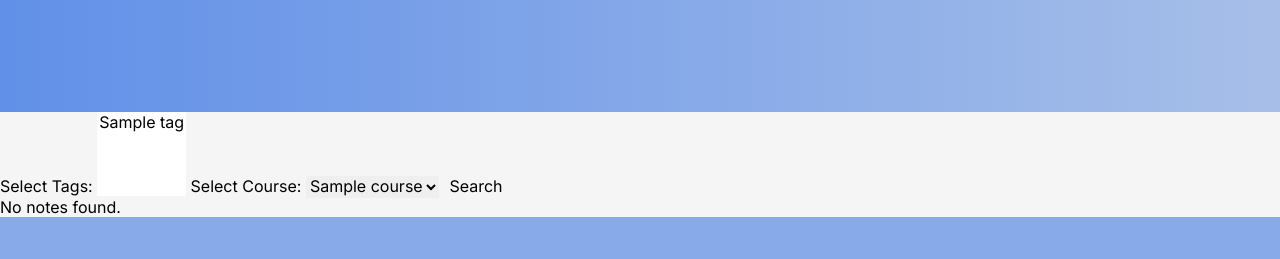
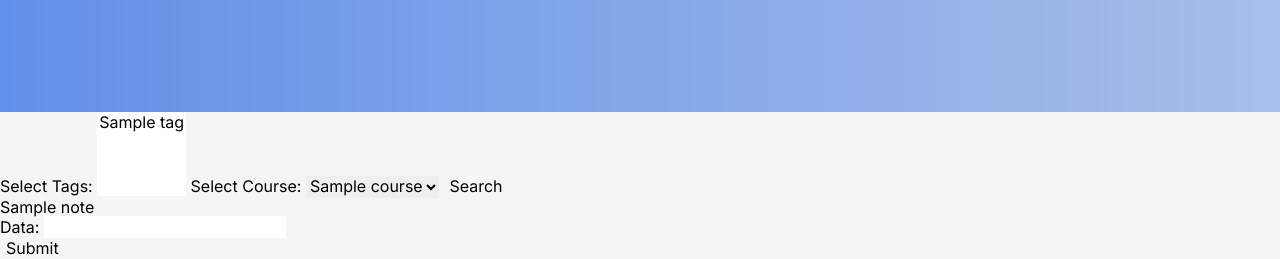
Before and after one commit to CgvO/NotePond, a Django app: page /search/ in a window 1280 px wide. Shown: the part 888-1147 px from the top of the page. Before the commit the page ends 1105 px from the top, so only its background shows below. Run offline with Django 4.2, Linux system fonts and the light colour scheme; tables that the repository leaves empty hold one stand-in row (values such as "Sample post").

Commit message:
Added search bar

```diff
--- a/NotePond/common/forms.py
+++ b/NotePond/common/forms.py
@@ -15,3 +15,6 @@ class NoteForm(forms.ModelForm):
         widgets = {
             'tags': Select2MultipleWidget(),
         }
+
+class search(forms.Form):
+    data = forms.CharField(max_length=20)
--- a/NotePond/common/templates/noteSearch.html
+++ b/NotePond/common/templates/noteSearch.html
@@ -172,6 +172,12 @@
     {% else %}
         <p>No notes found.</p>
     {% endif %}
+    <form method=POST name="searched">
+      {% csrf_token %} {{form.as_p}}
+      <button type="submit" name="searched">Submit</button>
+
+  </form>
+
     {% endblock %}
   </main>
 </html>
--- a/NotePond/common/views.py
+++ b/NotePond/common/views.py
@@ -5,10 +5,9 @@ from django.http import FileResponse
 from .forms import NoteForm
 from django.forms import formset_factory
 from .models import *
-
+from .forms import *
+from .filter import *
 # Create your views here.
-
-
 def home(request):
     return render(request, 'base.html')
 
@@ -16,24 +15,31 @@ def home(request):
 def noteSearch(request):
     tags = Tag.objects.all()  # Initialize tags variable with empty queryset
     courses = Course.objects.all()  # Fetch all courses
+    notes = Note.objects.all()
+    form = search()
+    context = {
+        'tags': tags,
+        'courses': courses,
+        'notes': notes,
+        'form': form,
+    }
 
     if request.method == 'POST':
         selected_tags = request.POST.getlist('tags')
         selected_course = request.POST.get('course')
+        form = search(request.POST)
+
+        if form.is_valid():
+           #get the data from the from
+           data = form.cleaned_data.get('data')
 
         # Filter notes based on selected tag and course
-        notes = Note.objects.filter(
-            Q(tags__id__in=selected_tags) & Q(course__id=selected_course)
-        ).distinct()
+        notes = search_files(data, selected_tags, selected_course)
+
+        return render(request, 'noteSearch.html', context)
     else:
-        notes = []
 
-    context = {
-        'tags': tags,
-        'courses': courses,
-        'notes': notes,
-    }
-    return render(request, 'noteSearch.html', context)
+        return render(request, 'noteSearch.html', context)
 
 
 
@@ -44,6 +50,7 @@ def noteView(request, note_id):
        return redirect("noteSearch.html")
    else:
        return render(request, 'noteView.html', {"note_id":note_id,})
+
 
 def pdf_view(request, note_id):
    note = Note.objects.all()[note_id-1]
```
Also changed, not shown: NotePond/common/filter.py (+6 -1 lines).
